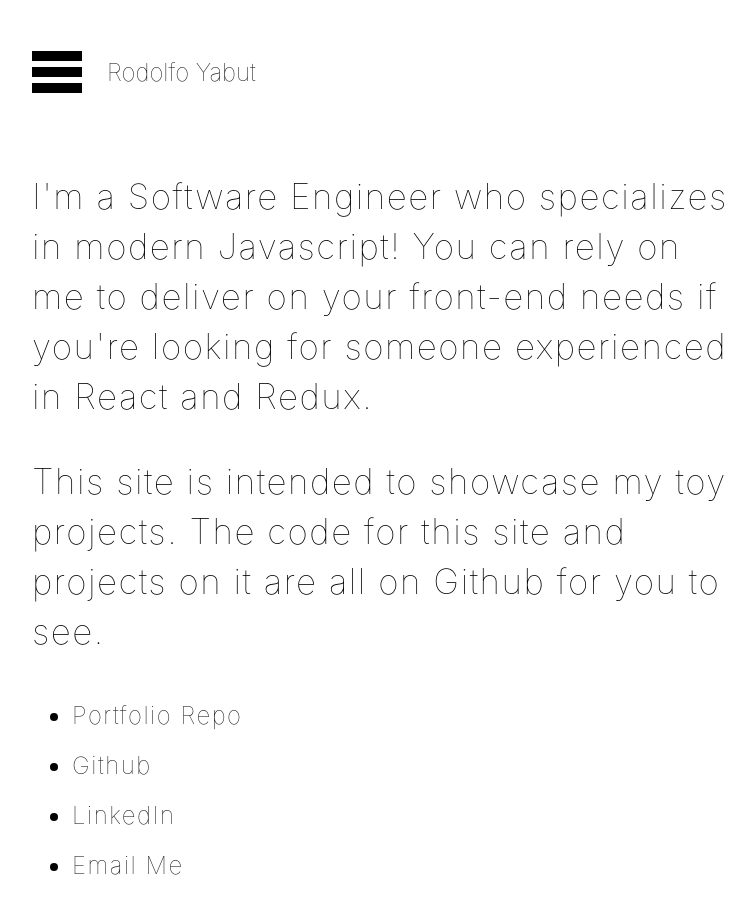
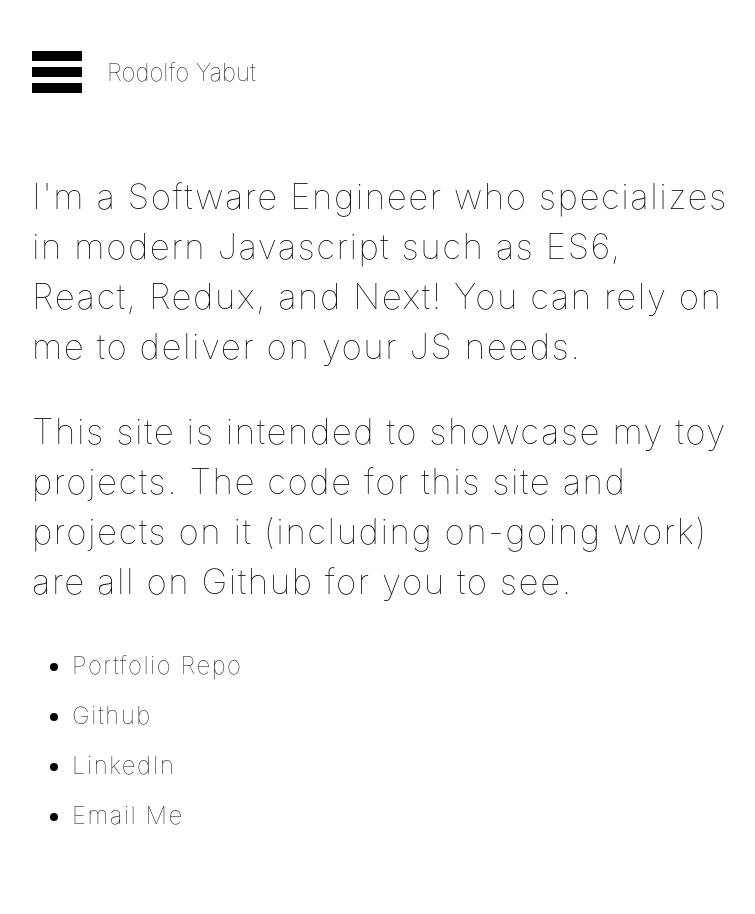
Before and after one commit to rodocite/portfolio, a Next.js app: page / in a window 1280 px wide. Shown: the top 914 px of the page, without its empty margins (16-771 px from the left). Built offline with nearby package versions, Linux system fonts and the light colour scheme.

Commit message:
Adjust copy again
- I'm actually a full-stack developer w/ a lot fo React experience
- Mentioning front-end only might be misrepresent my skill set

```diff
--- a/pages/index.js
+++ b/pages/index.js
@@ -32,10 +32,8 @@ const ListItem = styled.li`
 export default ({ children }) => (
   <Layout>
     <Copy>
-      <p>I'm a Software Engineer who specializes in modern Javascript!
-      You can rely on me to deliver on your front-end needs if you're looking
-      for someone experienced in React and Redux.</p>
-      <p>This site is intended to showcase my toy projects. The code for this site and projects on it are all on Github for you to see.</p>
+      <p>I'm a Software Engineer who specializes in modern Javascript such as ES6, React, Redux, and Next! You can rely on me to deliver on your JS needs.</p>
+      <p>This site is intended to showcase my toy projects. The code for this site and projects on it (including on-going work) are all on Github for you to see.</p>
     </Copy>
     <List>
       <ListItem>
```
